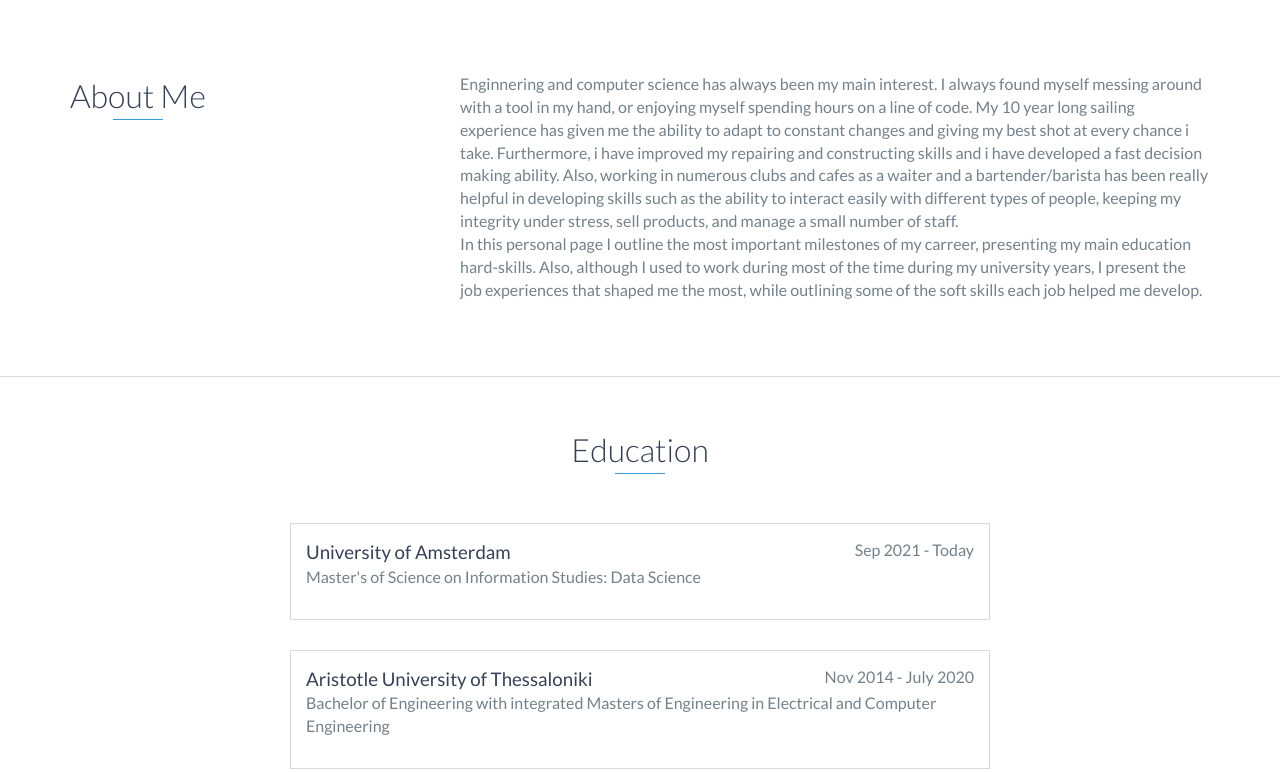
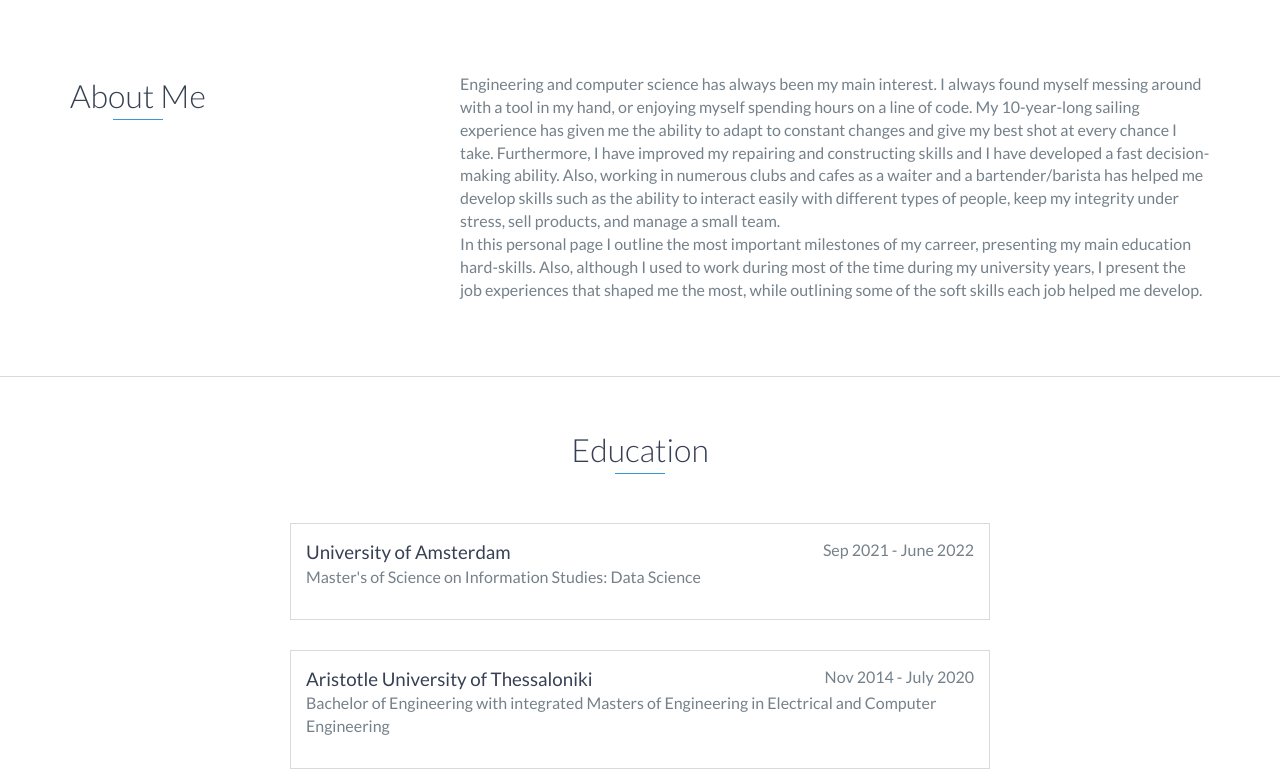
Before and after one commit to ChamezopoulosSavvas/chamezopoulossavvas.github.io, a website: page index.html in a window 1280 px wide. Shown: the part 802-1574 px from the top of the page. Drawn offline with nearby package versions, Linux system fonts and the light colour scheme.

Commit message:
Update index.html

```diff
--- a/index.html
+++ b/index.html
@@ -95,12 +95,12 @@
                 </div>
                 <div class="col-md-8">
                     <p>
-                        Enginnering and computer science has always been my main interest. I always found myself messing around with a tool in my
-                        hand, or enjoying myself spending hours on a line of code. My 10 year long sailing experience has given me the ability to
-                        adapt to constant changes and giving my best shot at every chance i take. Furthermore, i have improved my repairing and
-                        constructing skills and i have developed a fast decision making ability. Also, working in numerous clubs and cafes as a
-                        waiter and a bartender/barista has been really helpful in developing skills such as the ability to interact easily with
-                        different types of people, keeping my integrity under stress, sell products, and manage a small number of staff.
+                        Engineering and computer science has always been my main interest. I always found myself messing around with a tool in my
+                     	hand, or enjoying myself spending hours on a line of code. My 10-year-long sailing experience has given me the ability to
+                        adapt to constant changes and give my best shot at every chance I take. Furthermore, I have improved my repairing and
+                        constructing skills and I have developed a fast decision-making ability. Also, working in numerous clubs and cafes as a
+                        waiter and a bartender/barista has helped me develop skills such as the ability to interact easily with
+                        different types of people, keep my integrity under stress, sell products, and manage a small team.
                     </p>
                     <p>
                         In this personal page I outline the most important milestones of my carreer, presenting my main education hard-skills. Also,
@@ -118,7 +118,7 @@
         <h2 class="heading">Education</h2>
 	<div class="education-block">
             <h3>University of Amsterdam</h3>
-            <span class="education-date">Sep 2021 - Today</span>
+            <span class="education-date">Sep 2021 - June 2022</span>
             <h4>Master's of Science on Information Studies: Data Science</h4>
         </div>
         <div class="education-block">
@@ -173,8 +173,16 @@
     <div id="experience" class="background-alt">
         <h2 class="heading">Experience</h2>
         <div id="experience-timeline">
+	    <div data-date="June 2022 – Present">
+                <h3>Elsevier B.V.</h3>
+                <h4>Data Scientist II</h4>
+                <p>
+                   Data Scientist as part of Research Data Science. Worked on numerous projects on Research Integrity, NLP, Fraudulent content detection, and submission quality asessment
+                </p>
+            </div>
 
-	    <div data-date="January 2022 – Present">
+
+	    <div data-date="January 2022 – June 2022">
                 <h3>Elsevier B.V.</h3>
                 <h4>Intern</h4>
                 <p>
@@ -194,7 +202,7 @@
                 <h3>NAVAGOS Beach Bar</h3>
                 <h4>Bartender</h4>
                 <p>
-                    Working in Navagos helped me improve both my cocktail and coffee making skills, and drove me to perfect my
+                    Working in Navagos helped me improve both my bartending and barista skills, and drove me to perfect my
                     communication skills. The most important parameter was that the job had to be done during a pandemic period, and so under
                     extreme health-preserving measures.
                 </p>
```
